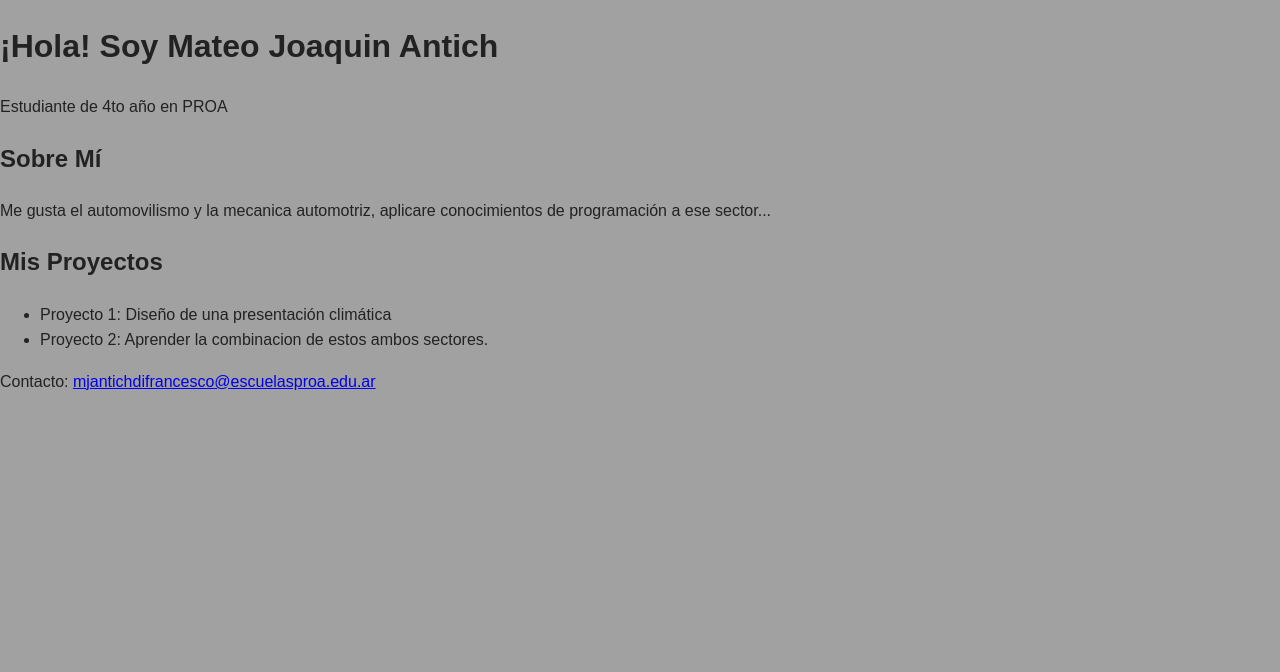
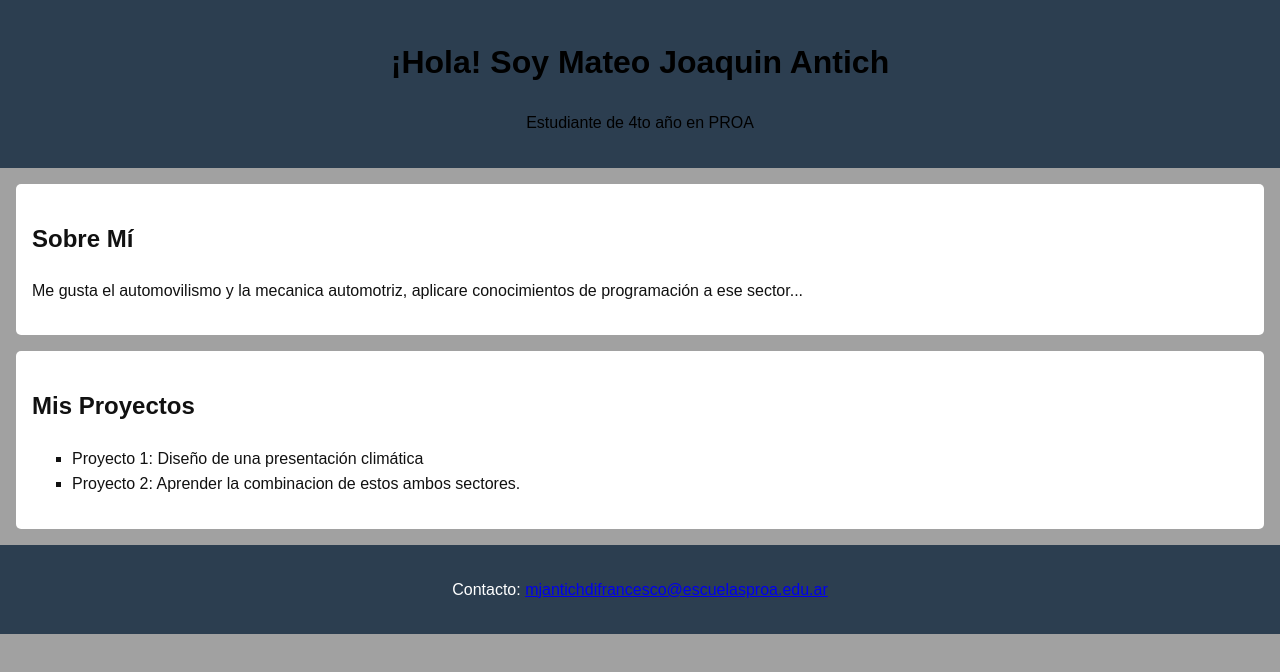
Before and after one commit to MateoAntich/TP6_HTML-CSS, a plain HTML site: page index.html in a window 1280 px wide. Drawn offline with Linux system fonts and the light colour scheme.

Commit message:
Update style.css

```diff
--- a/style.css
+++ b/style.css
@@ -6,5 +6,33 @@ line-height: 1.6; /* Espaciado entre líneas */
 margin: 0; /* Elimina márgenes predeterminados */
 padding: 0; /* Elimina relleno predeterminado */
 background-color: #a1a1a1; /* Color de fondo */
-color: #222; /* Color de texto principal */
+color: #111; /* Color de texto principal */
 }
+/* ENCABEZADO: Estilos para la sección <header> */
+header {
+background-color: #2c3e50; /* Color de fondo (azul
+oscuro) */
+color: black; /* Color del texto */
+text-align: center; /* Alineación del texto */
+padding: 1rem 0; /* Espaciado interno (1rem arriba/abajo,
+0 a los lados) */
+}
+/* SECCIONES: Estilos para <section> */
+section {
+margin: 1rem; /* Margen externo */
+padding: 1rem; /* Relleno interno */
+background-color: white; /* Fondo blanco */
+border-radius: 5px; /* Bordes redondeados */
+}
+/* LISTA DE PROYECTOS: Estilos para <ul> */
+ul {
+list-style-type: square; /* Viñetas cuadradas */
+}
+/* PIE DE PÁGINA: Estilos para <footer> */
+footer {
+text-align: center; /* Centrar texto */
+padding: 1rem 0; /* Espaciado interno */
+background-color: #2c3e50; /* Mismo color que el header
+*/
+color: white; /* Texto blanco */
+}
```
